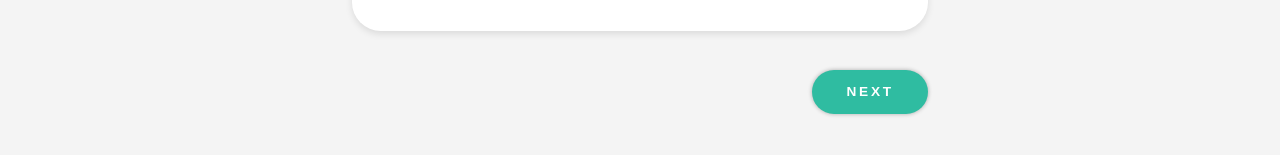
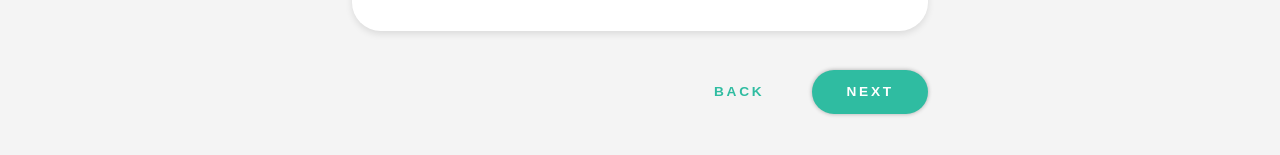
Before and after one commit to huzhx/baseline-preference, a React (Create React App) app: page /study-info in a window 1280 px wide. Shown: the part 715-870 px from the top of the page. Built offline with nearby package versions, Linux system fonts and the light colour scheme.

Commit message:
implement the secondary button

```diff
--- a/src/StudyInfo.js
+++ b/src/StudyInfo.js
@@ -76,6 +76,7 @@ const StudyInfo = () => {
             dateRequested={studyInfo.dateRequested}
           />
           <div className={styles.study_info__button_container}>
+            <Button label="Back" secondary />
             <Button label="Next" />
           </div>
         </div>
```
